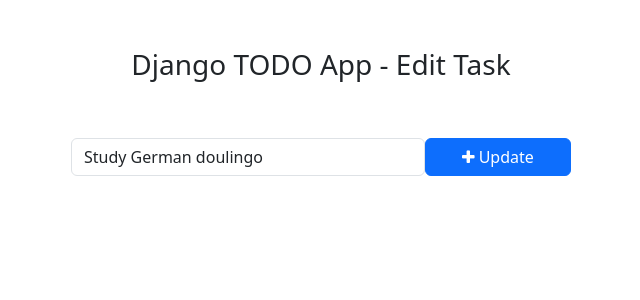
After one commit to matg41/Todo-django, a Django app: page /todo/edit_task/2 in a window 1280 px wide. The commit adds this page. Shown: the top 300 px of the page, without its empty margins (319-959 px from the left). Run offline with Django 4.2, Linux system fonts and the light colour scheme; data comes from the database, SQL or seed files in the repository; both versions use the stored data as it was after the commit.

Commit message:
Adding functionality for editing and deleting tasks

```diff
--- /dev/null
+++ b/templates/edit_task.html
@@ -0,0 +1,40 @@
+<!DOCTYPE html>
+
+<html lang="en">
+
+<head>
+
+  <meta charset="UTF-8" />
+
+  <title>Django TODO App - Edit Task</title>
+
+  <meta name="viewport" content="width=device-width,initial-scale=1" />
+
+  <meta name="description" content="" />
+
+  <!-- Bootstrap -->
+  <link href="https://cdn.jsdelivr.net/npm/bootstrap@5.3.0-alpha1/dist/css/bootstrap.min.css" rel="stylesheet" integrity="sha384-GLhlTQ8iRABdZLl6O3oVMWSktQOp6b7In1Zl3/Jr59b6EGGoI1aFkw7cmDA6j6gD" crossorigin="anonymous">
+  <script src="https://cdn.jsdelivr.net/npm/bootstrap@5.3.0-alpha1/dist/js/bootstrap.bundle.min.js" integrity="sha384-w76AqPfDkMBDXo30jS1Sgez6pr3x5MlQ1ZAGC+nuZB+EYdgRZgiwxhTBTkF7CXvN" crossorigin="anonymous"></script>
+  <!-- Font Awesome Icons -->
+  <link rel="stylesheet" href="https://cdnjs.cloudflare.com/ajax/libs/font-awesome/4.7.0/css/font-awesome.min.css">
+
+</head>
+
+<body>
+
+  <div class="container">
+    <h3 class="pt-5 pb-5 text-center">Django TODO App - Edit Task</h3>
+    <form action="{% url 'edit_task' get_task.pk %}" method="POST" style="width: 500px; margin: auto">
+        {% csrf_token %}
+        <div class="form-group">
+            <span style="display: flex;">
+                <input type="text" name="task" class="form-control" placeholder="Add a task", value="{{get_task.task}}">
+                <button type="submit" class="btn btn-primary" style="width: 200px;"><i class="fa fa-plus"></i> Update</button>
+            </span>
+        </div>
+    </form>
+  </div>
+
+</body>
+
+</html>
--- a/todo/urls.py
+++ b/todo/urls.py
@@ -3,7 +3,16 @@ from . import views
 
 
 urlpatterns = [
+    #Adding Tasks
     path('addTask/', views.addTask, name='addTask'),
+
+    #Mark as Done and Undone
     path('mark_as_done/<int:pk>', views.mark_as_done, name='mark_as_done'),
-    path('mark_as_undone/<int:pk>', views.mark_as_undone, name='mark_as_undone')
+    path('mark_as_undone/<int:pk>', views.mark_as_undone, name='mark_as_undone'),
+
+    #Edit tasks
+    path("edit_task/<int:pk>", views.edit_task, name='edit_task'),
+
+    #Delete task
+    path('delete_task/<int:pk>', views.delete_task, name='delete_task')
 ]
--- a/todo/views.py
+++ b/todo/views.py
@@ -20,3 +20,21 @@ def mark_as_undone(request,pk):
     task.is_completed = False
     task.save()
     return redirect('home')
+
+def edit_task(request, pk):
+    get_task = get_object_or_404(Task, pk=pk)
+    if request.method == "POST":
+        new_task = request.POST['task']
+        get_task.task = new_task
+        get_task.save()
+        return redirect('home')
+    else:
+        context = {
+            "get_task": get_task,
+        }
+        return render (request, 'edit_task.html', context)
+
+def delete_task(request, pk):
+    task = get_object_or_404(Task, pk=pk)
+    task.delete()
+    return redirect('home')
```
Also changed, not shown: templates/home.html (+4 -4 lines), db.sqlite3.
